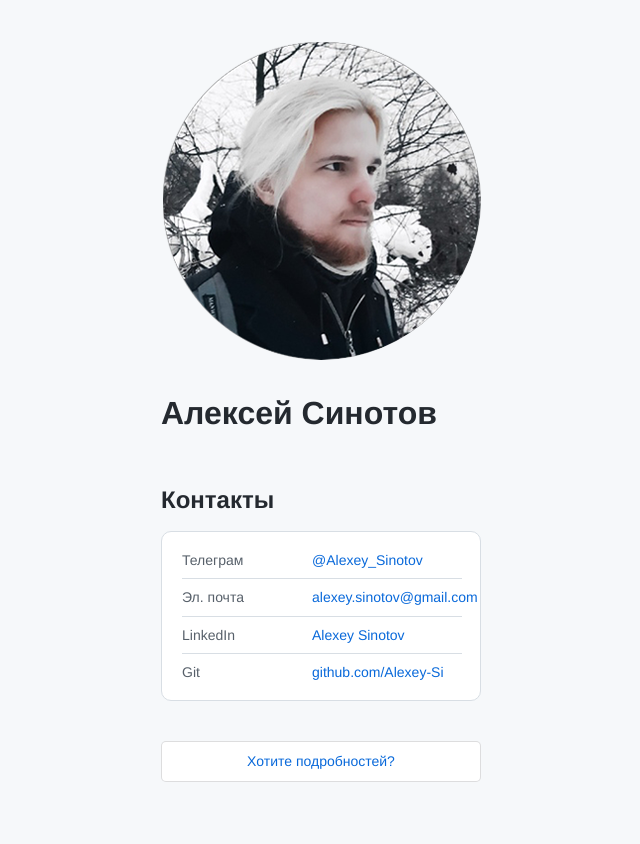
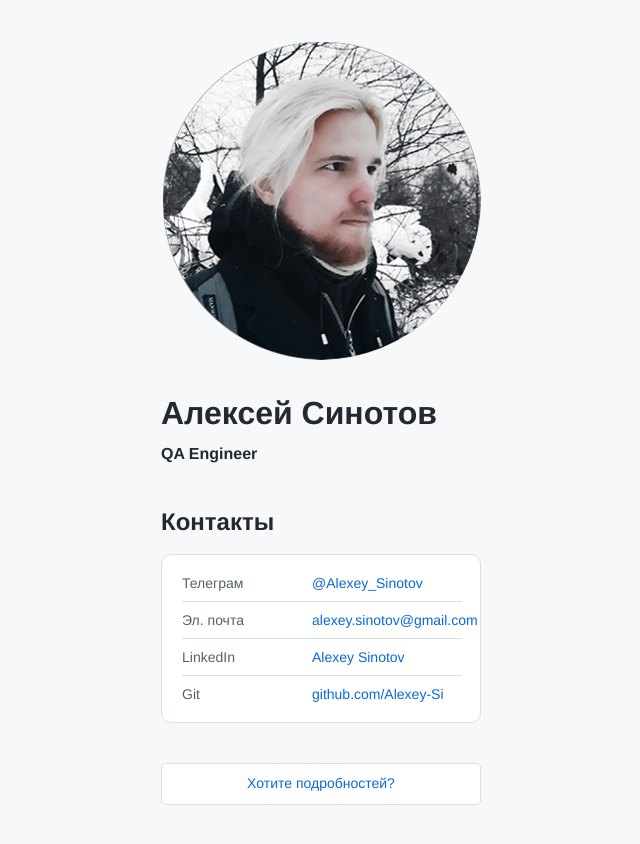
Before and after one commit to Alexey-Si/Alexey-Si.github.io, a plain HTML site: page index.html in a window 1280 px wide. Shown: the whole page, without its empty margins (319-959 px from the left). Before the commit the page ends 822 px from the top, so only its background shows below. Drawn offline with Linux system fonts and the light colour scheme.

Commit message:
Add files via upload
Профа

```diff
--- a/index.html
+++ b/index.html
@@ -31,7 +31,7 @@
     <header class="header">
       <img src="./avatar.png" alt="avatar" class="header__avatar" />
       <h1 class="header__title">Алексей Синотов</h1>
-
+      <h3 class="header__subtitle">QA Engineer</h3>
     </header>
     <main>
       <section class="links">
```
